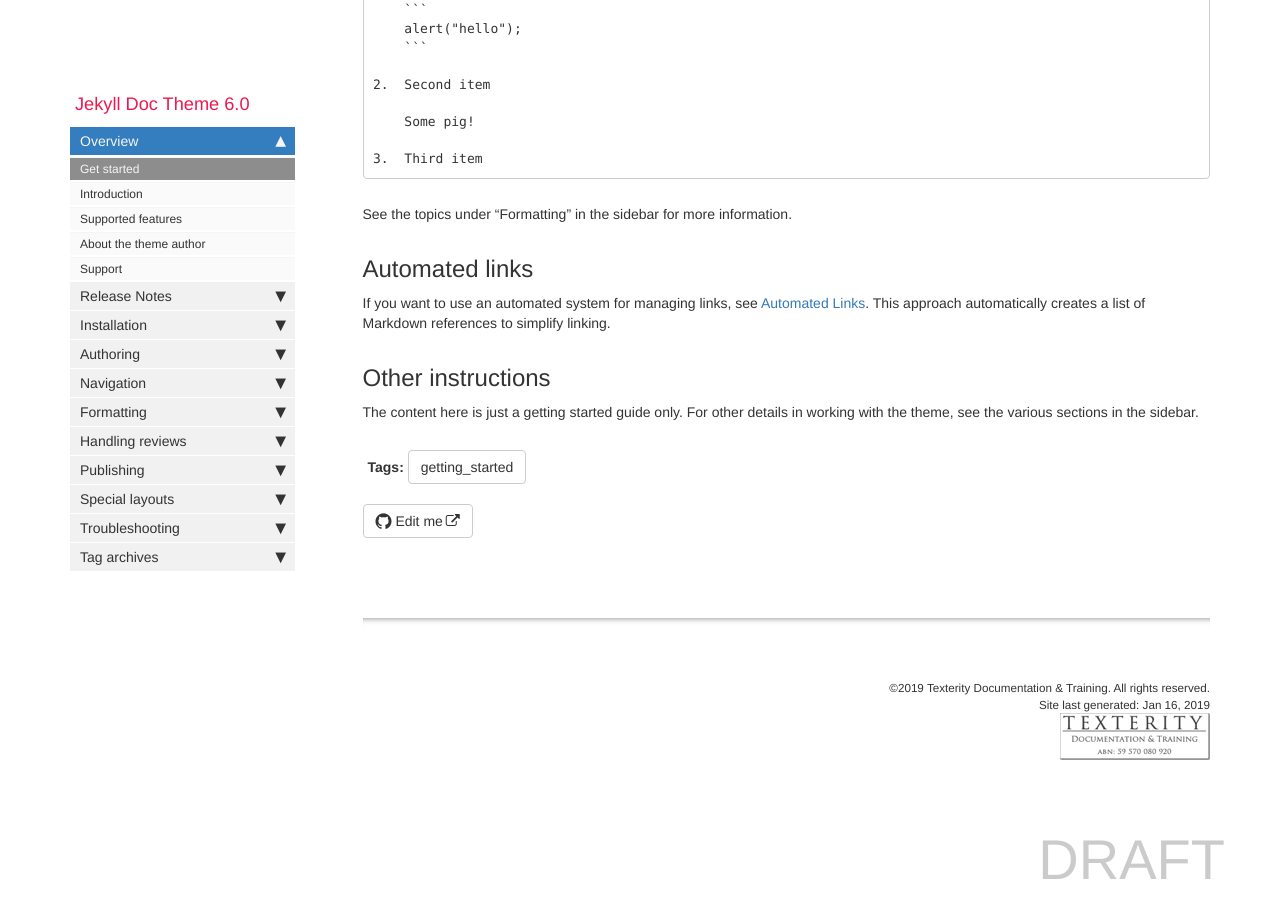
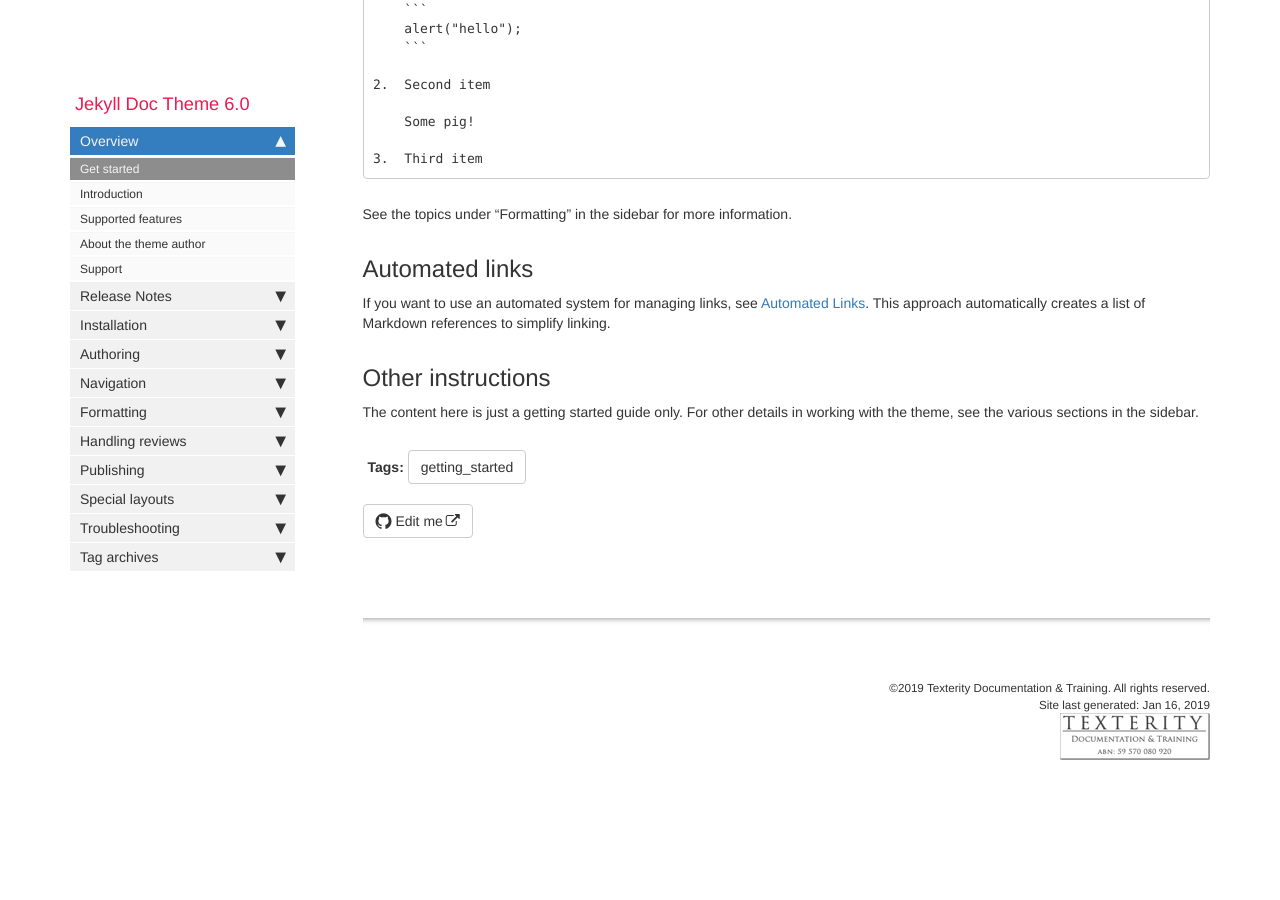
Before and after one commit to Texterity/January, a Jekyll site: the page built from docs/index.md, in a window 1280 px wide and 900 px high, scrolled down 8921 px. Built offline with Jekyll 4.4.1, drawn with Linux system fonts in a browser that asks for light colours; nearby versions of some CDN libraries; comment, search, counter and statistics services are not loaded; after the commit the page ends 9741 px from its top, so only the background shows below that.

Commit message:
removed draft as menus stopped working

```diff
--- a/docs/_layouts/default.html
+++ b/docs/_layouts/default.html
@@ -98,7 +98,6 @@
         <div class="{{content_col_size}}" id="tg-sb-content">
             {{content}}
         </div>
-            <div class="watermark">DRAFT</div>
 
     <!-- /.row -->
 </div>
```
